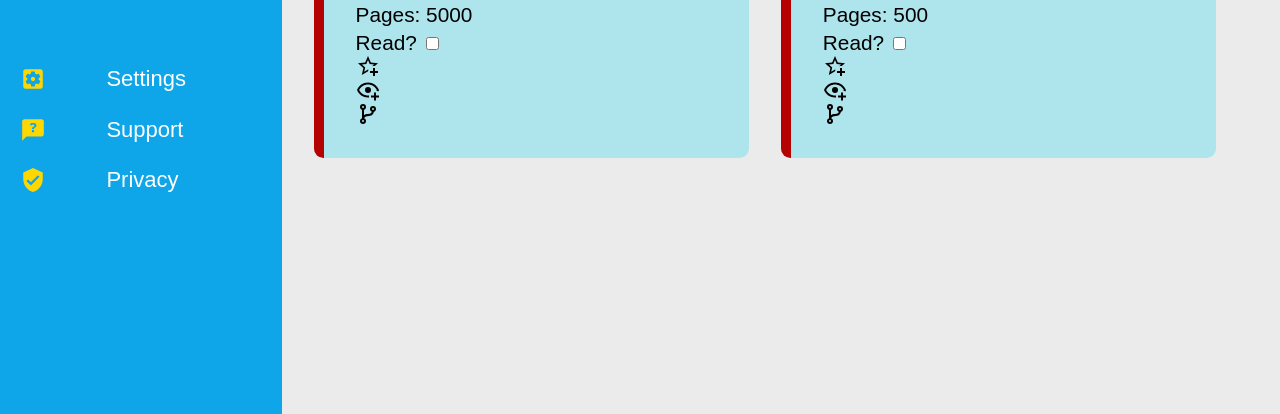
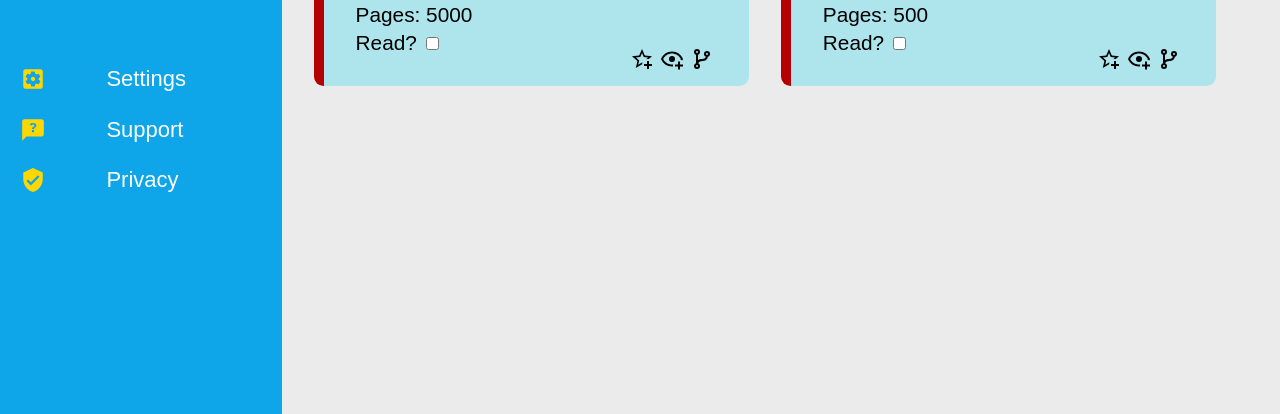
Before and after one commit to wilberforce001/Project-Library, a plain HTML site: page library/library.html in a window 1280 px wide. Shown: the part 386-800 px from the top of the page. Drawn offline with Linux system fonts and the light colour scheme.

Commit message:
Positioned svg icons in the right place in the card

```diff
--- a/library/lib-styles.css
+++ b/library/lib-styles.css
@@ -204,12 +204,32 @@
   padding-bottom: 20px;
 }
 
-/*.content .books {
-  display: grid;
-  grid-template-columns: repeat(auto-fit, minmax(250px, 1fr));
+.content {
+  grid-area: content;
+  transition: var(--tranistion-notDrawer);
+  z-index: 0;
+  padding: 1.5rem;
+  position: sticky;
 
 }
 
-.content .books .book-container {
-  border-radius: 15px;
+.icon1 {
+  position: absolute;
+  right: 50px;
+  bottom: 15px;
+  padding-right: 45px;
 }
+
+.icon2 {
+  position: absolute;
+  right: 45px;
+  bottom: 15px;
+  padding-right: 20px;
+
+}
+
+.icon3 {
+  position: absolute;
+  right: 35px;
+  bottom: 15px;
+}
--- a/library/lib.js
+++ b/library/lib.js
@@ -58,7 +58,27 @@ function Book(title, author, pages, read){
 
 
 function addBookToLibrary(title, author, pages, read) {
-  myLibrary.push(new Book(title, author, pages, read));
+  // Check if the provided title and author are not empty
+  if (!title.trim() || author.trim()) {
+    alert("Title and author fields cannot be empty.");
+    return;
+  }
+  // Check if a book with the same title and author already exists in the library
+  const existingBook = myLibrary.find(
+  (book) => book.title === title && book.author === author
+);
+
+if (existingBook) {
+    // Book with the same title and author already exists
+    // Update the read status of the existing bookexistingBook.pages = pages;
+    existingBook.read = read;
+  } else {
+
+    // Book with the same title and author does not exist
+    // Create a new book and add it to the library
+    const newBook = newBook(title, author, pages, read);
+  myLibrary.push(newBook);
+}
   SaveAndRenderBooks();
 }
 
```
